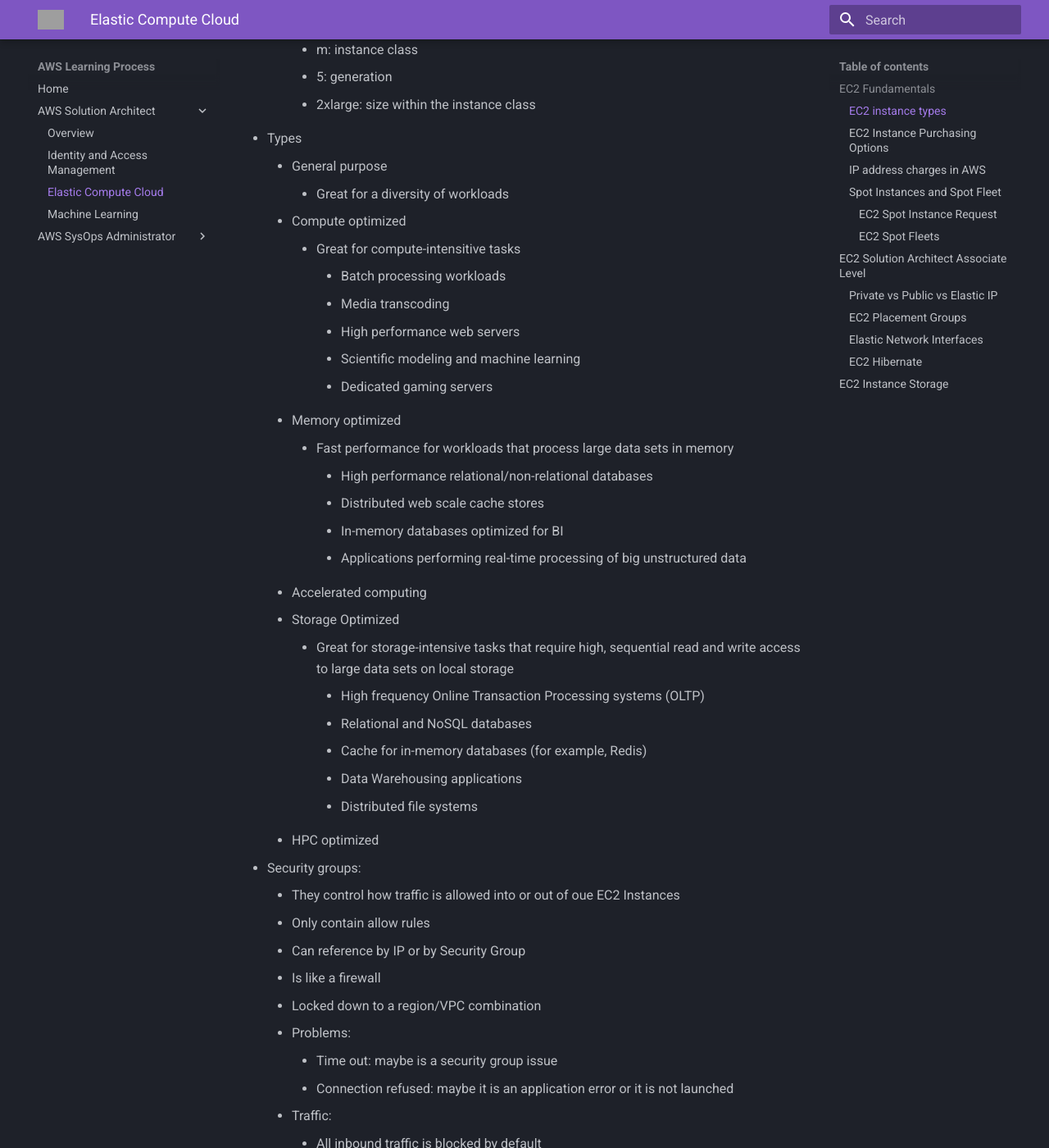
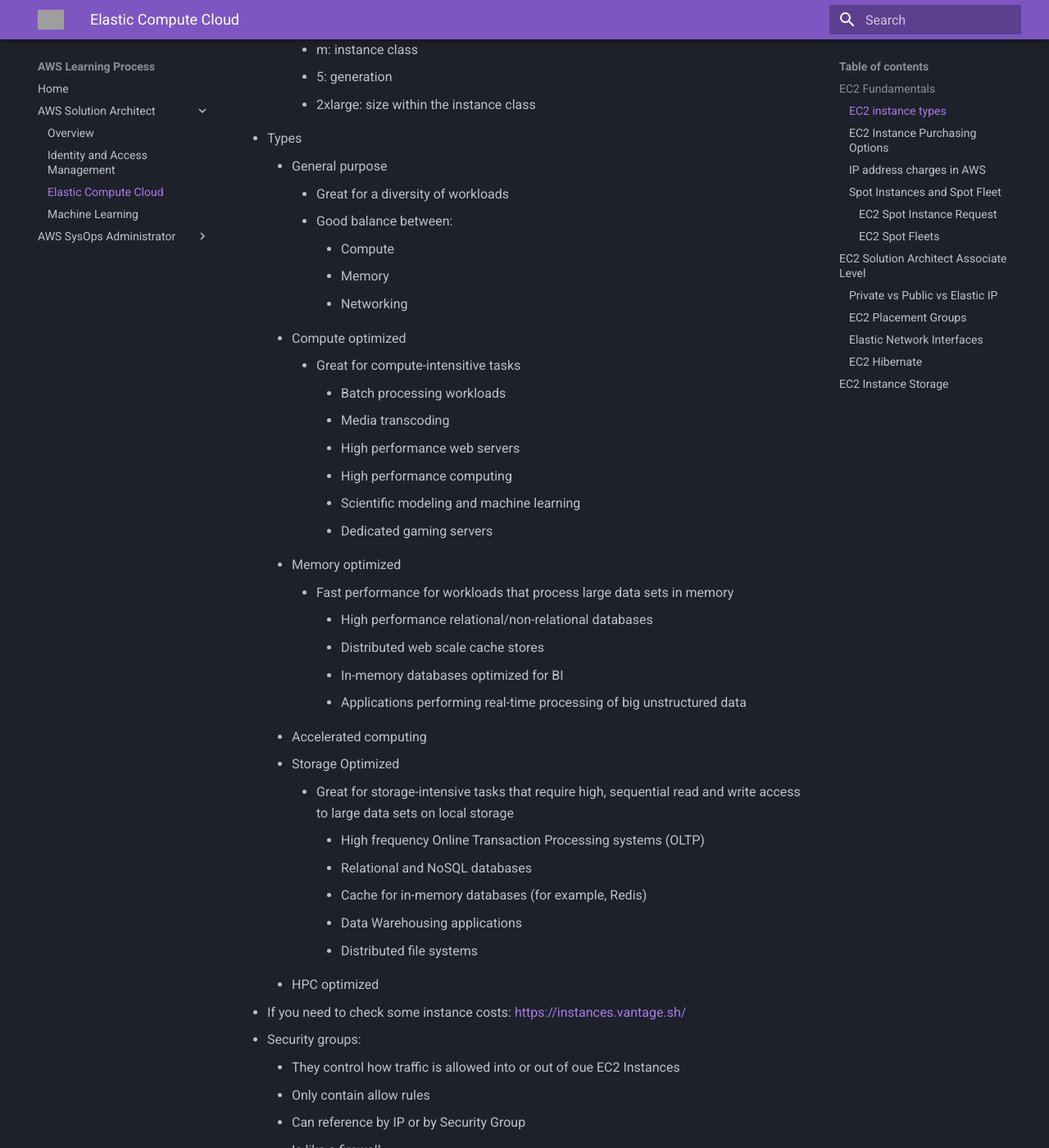
Before and after one commit to janobourian/aws, an MkDocs documentation site: the page built from docs/solution_architect/ec2.md, in a window 1280 px wide and 1400 px high, scrolled down 1958 px. Shown: the whole window at 82% size. Built offline with MkDocs 1.6.1 and Material for MkDocs 9.7.7, drawn with Linux system fonts in a browser that asks for light colours; grey boxes are pictures that could not be loaded.

Commit message:
add: ec2 instance types

```diff
--- a/docs/solution_architect/ec2.md
+++ b/docs/solution_architect/ec2.md
@@ -75,11 +75,16 @@ echo "<h1>Hello world from $(hostname -f)</h1>" > /var/www/html/index.html
 * Types
     * General purpose
         * Great for a diversity of workloads
+        * Good balance between:
+            * Compute
+            * Memory
+            * Networking
     * Compute optimized
         * Great for compute-intensitive tasks
             * Batch processing workloads
             * Media transcoding
             * High performance web servers
+            * High performance computing
             * Scientific modeling and machine learning
             * Dedicated gaming servers
     * Memory optimized
@@ -97,6 +102,8 @@ echo "<h1>Hello world from $(hostname -f)</h1>" > /var/www/html/index.html
             * Data Warehousing applications
             * Distributed file systems
     * HPC optimized
+
+* If you need to check some instance costs: https://instances.vantage.sh/
 
 * Security groups:
     * They control how traffic is allowed into or out of oue EC2 Instances
```
